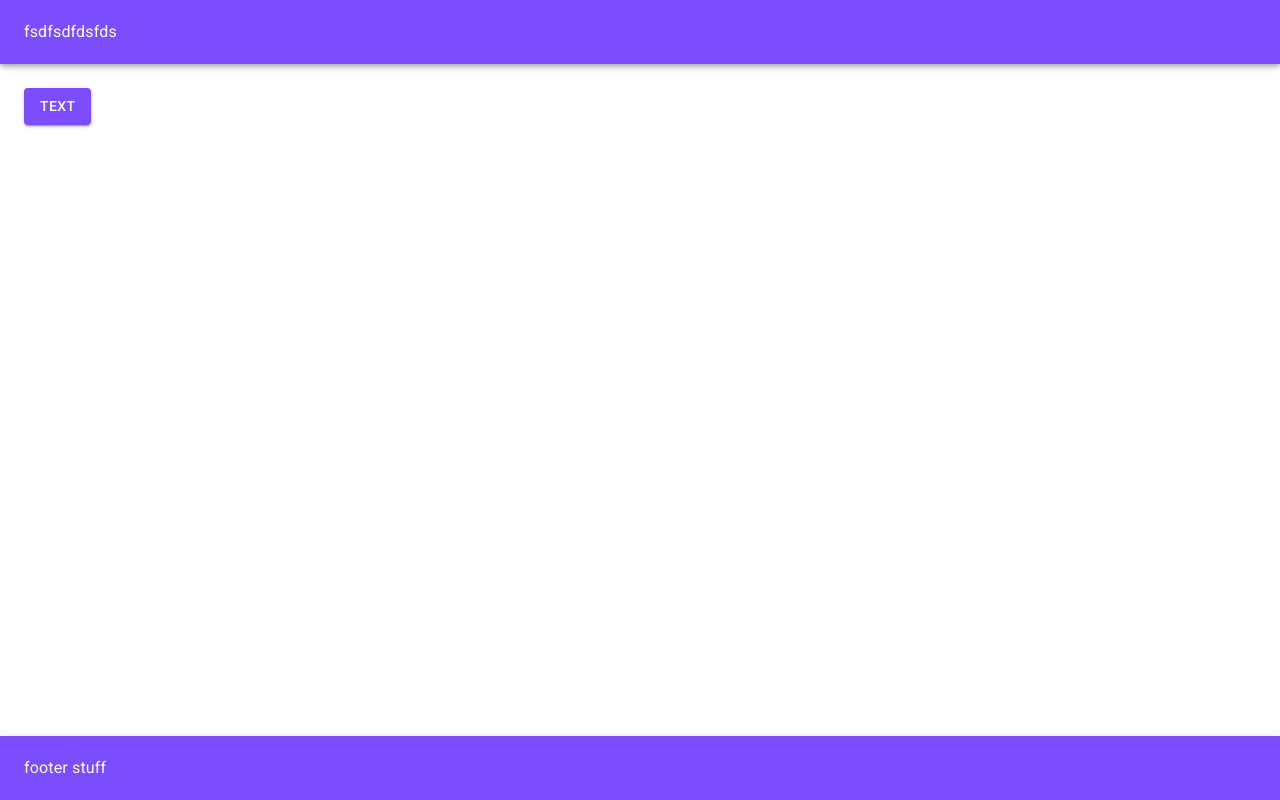
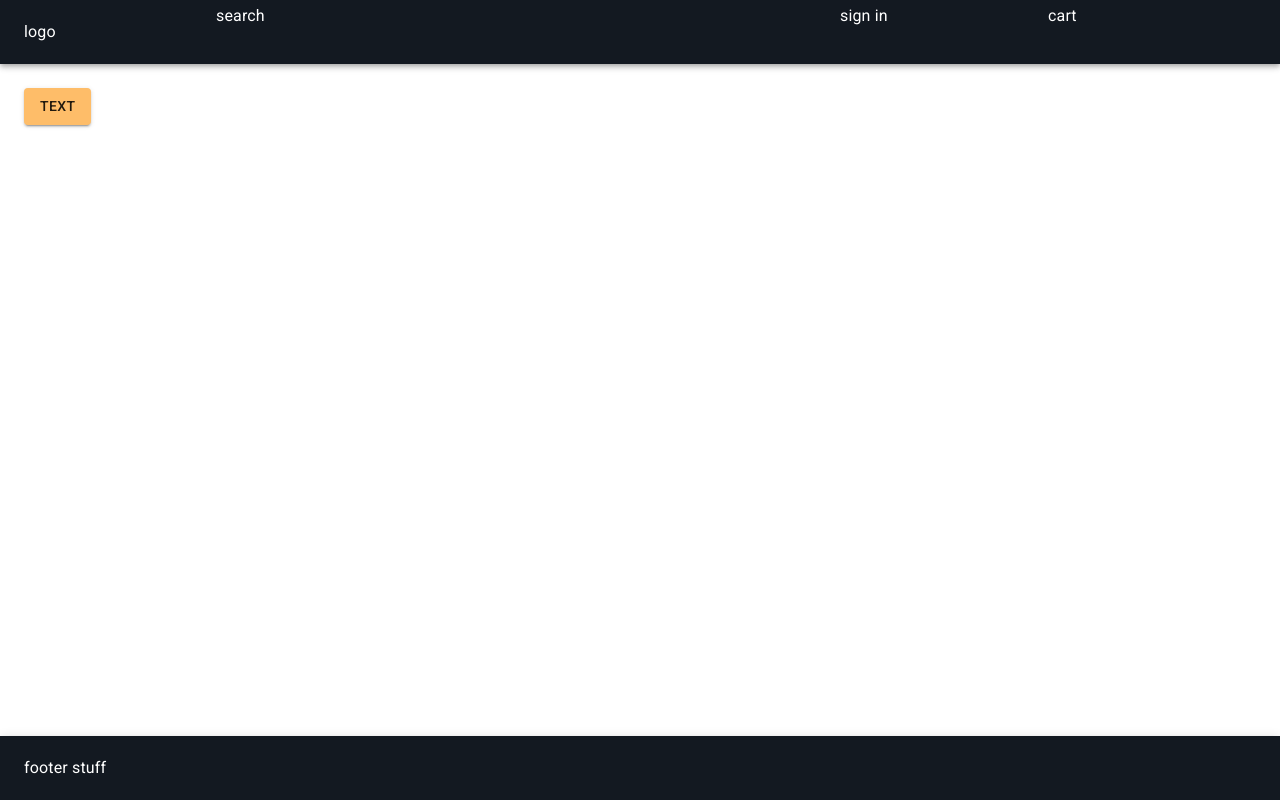
Before and after one commit to cyberangel99/Amazon-Project, a Next.js app: page / in a window 1280 px wide. Built offline with nearby package versions, Linux system fonts and the light colour scheme.

Commit message:
adding colors

```diff
--- a/components/layout/Header.js
+++ b/components/layout/Header.js
@@ -1,10 +1,25 @@
-import { AppBar, Toolbar } from '@mui/material'
+import { AppBar, Grid, Toolbar } from '@mui/material'
 import React from 'react'
 
 export default function Header() {
   return (
     <AppBar position="static">
-      <Toolbar>fsdfsdfdsfds</Toolbar>
+      <Toolbar>
+        <Grid container spacing={2}>
+          <Grid item xs={2}>
+            <div>logo</div>
+          </Grid>
+          <Grid div xs={6}>
+            <div>search</div>
+          </Grid>
+          <Grid div xs={2}>
+            <div>sign in</div>
+          </Grid>
+          <Grid div xs={2}>
+            <div>cart</div>
+          </Grid>
+        </Grid>
+      </Toolbar>
     </AppBar>
   )
 }
--- a/utils/theme.js
+++ b/utils/theme.js
@@ -1,12 +1,21 @@
 // Default Theme: https://mui.com/material-ui/customization/default-theme/
 // Default Colors: https://mui.com/material-ui/customization/color/
 import { createTheme } from '@mui/material/styles'
-import { deepPurple } from '@mui/material/colors'
 
 const theme = createTheme({
+  components: {
+    MuiAppBar: {
+      styleOverrides: {
+        root: {
+          backgroundColor: '#131921',
+          color: '#FFF'
+        }
+      }
+    }
+  },
   palette: {
     primary: {
-      main: deepPurple.A200 // deepPurple['A200']
+      main: '#febd69'
     }
   }
 })
```
Also changed, not shown: components/Logo.js (added, +7 -0 lines), images/amazon-logo.jpg (added).
